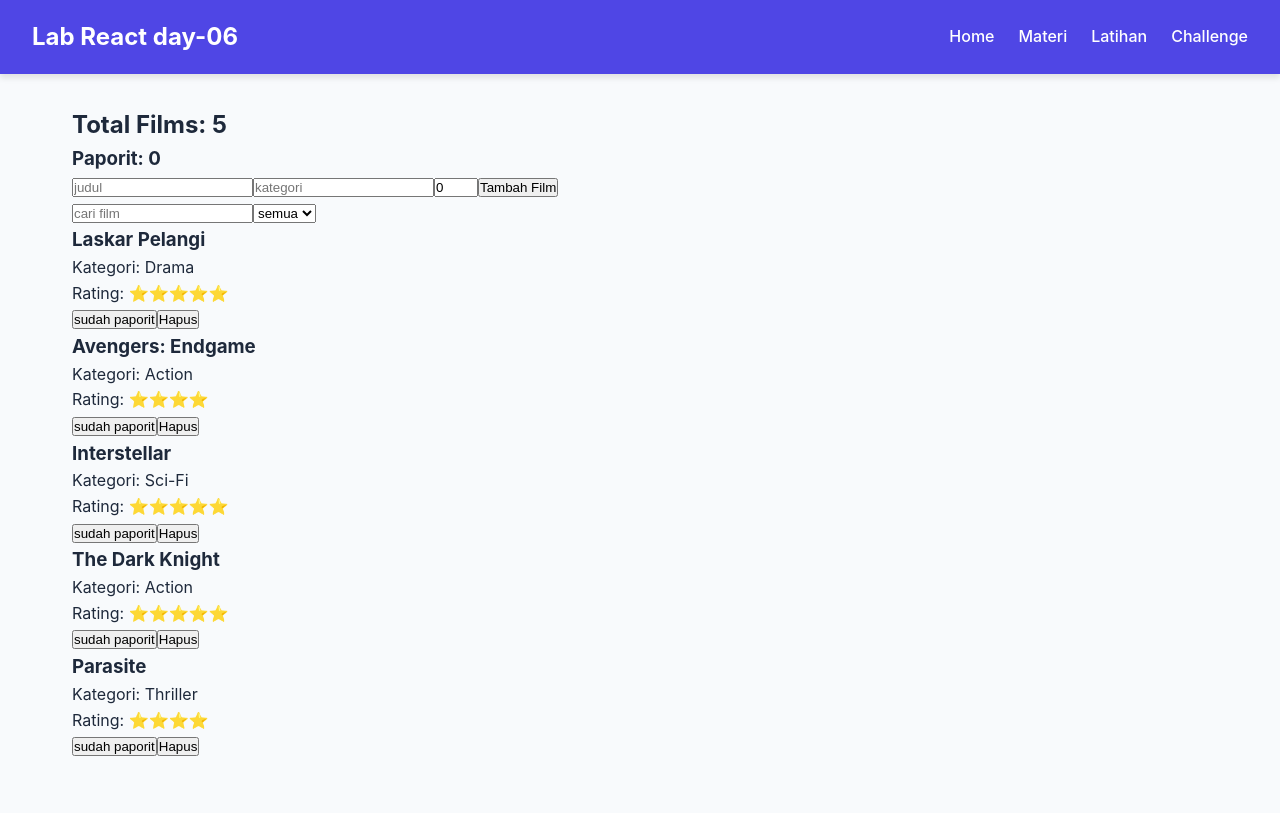
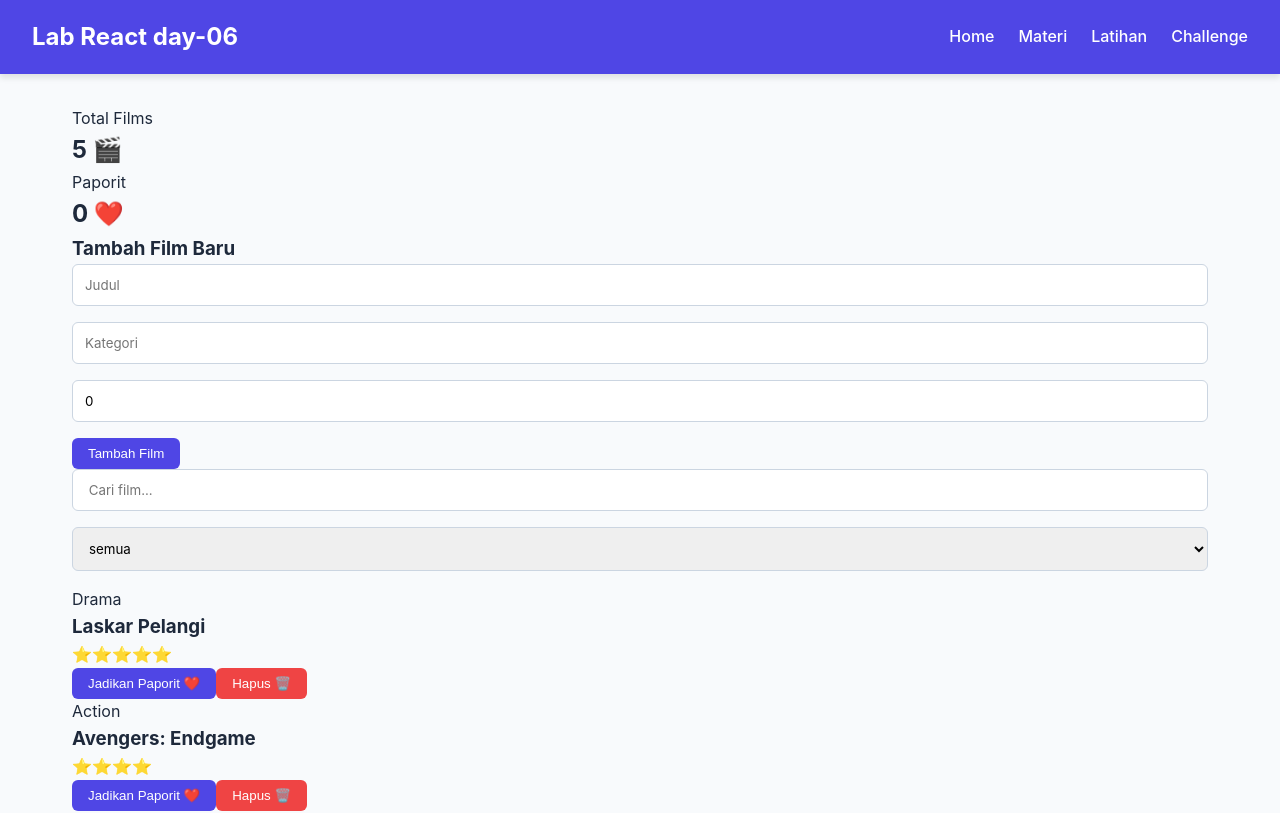
Before and after one commit to AN-maz/logic-challenge, a React (Vite) app in the folder day06-react/: page /challenge in a window 1280 px wide. Shown: the top 813 px of the page. Built offline with nearby package versions, Linux system fonts and the light colour scheme.

Commit message:
feat: add style in challenge

```diff
--- a/day06-react/src/pages/Challenge/MovieCard.jsx
+++ b/day06-react/src/pages/Challenge/MovieCard.jsx
@@ -1,22 +1,26 @@
 function MovieCard({ film, onDelete, onToggle }) {
+    return (
+        <div className="movie-card">
+            <div className="movie-info">
+                <span className="movie-genre">{film.genre}</span>
+                <h3 className="movie-title">{film.judul}</h3>
+                <p className="movie-rating">{'⭐'.repeat(film.rating)}</p>
+                {film.favorit && <div className="badge-favorit">❤️ Paporit Pilem</div>}
+            </div>
 
-    return (
-        <div className="card">
-            <h3>{film.judul}</h3>
-            <p>Kategori: {film.genre}</p>
-            <p>Rating: {'⭐'.repeat(film.rating)}</p>
-
-            {film.favorit && <span>Paporit pilem</span>}
-
-            <button onClick={() => onToggle(film.id)}>
-                {film.favorit ? 'Belum paporit' : 'sudah paporit'}
-            </button>
-
-            <button onClick={() => onDelete(film.id)}>
-                Hapus
-            </button>
+            <div className="card-actions">
+                <button
+                    className={`btn ${film.favorit ? 'btn-outline' : 'btn-primary'}`}
+                    onClick={() => onToggle(film.id)}
+                >
+                    {film.favorit ? 'Batal Paporit 💔' : 'Jadikan Paporit ❤️'}
+                </button>
+                <button className="btn btn-danger" onClick={() => onDelete(film.id)}>
+                    Hapus 🗑️
+                </button>
+            </div>
         </div>
     )
 }
 
-export default MovieCard
+export default MovieCard;
--- a/day06-react/src/pages/Challenge/MovieForm.jsx
+++ b/day06-react/src/pages/Challenge/MovieForm.jsx
@@ -28,31 +28,34 @@ function MovieForm({ onAdd }) {
     }
 
     return (
-        <form onSubmit={handleSubmit}>
+        <form className="movie-form" onSubmit={handleSubmit}>
+            <h3 className="form-title">Tambah Film Baru</h3>
+            <div className="form-inputs">
                 <input
                     type="text"
-                placeholder="judul"
+                    className="input-field"
+                    placeholder="Judul"
                     value={judul}
                     onChange={(e) => setJudul(e.target.value)}
                 />
-
                 <input
                     type="text"
-                placeholder="kategori"
+                    className="input-field"
+                    placeholder="Kategori"
                     value={kategori}
                     onChange={(e) => setKategori(e.target.value)}
                 />
-
                 <input
                     type="number"
+                    className="input-field"
                     min="1"
                     max="5"
-                placeholder="Rating"
+                    placeholder="Rating (1-5)"
                     value={rating}
                     onChange={(e) => setRating(e.target.value)}
                 />
-
-            <button type="submit">Tambah Film</button>
+                <button className="btn btn-primary" type="submit">Tambah Film</button>
+            </div>
         </form>
     )
 }
--- a/day06-react/src/pages/Challenge/index.jsx
+++ b/day06-react/src/pages/Challenge/index.jsx
@@ -17,7 +17,7 @@ function MovieList() {
     });
 
     const [filter, setFilter] = useState("semua");
-    const [seacrh, setsearch] = useState('');
+    const [search, setsearch] = useState('');
 
     useEffect(() => {
         localStorage.setItem('movies', JSON.stringify(films));
@@ -42,7 +42,7 @@ function MovieList() {
     const filterFilms = films.filter((f) => {
         const matchFilm = filter === 'semua' || f.kategori === filter;
 
-        const matchSearch = f.judul.toLowerCase().includes(seacrh.toLocaleLowerCase());
+        const matchSearch = f.judul.toLowerCase().includes(search.toLocaleLowerCase());
 
         return matchFilm && matchSearch;
     });
@@ -51,30 +51,49 @@ function MovieList() {
     const totalFavorit = films.filter((f) => f.favorit).length;
 
     return (
-        <div>
-            <h2>Total Films: {total}</h2>
-            <h3>Paporit: {totalFavorit}</h3>
+        <div className="movie-app-container">
 
+            <div className="movie-stats">
+                <div className="stat-box">
+                    <span>Total Films</span>
+                    <h2>{total} 🎬</h2>
+                </div>
+                <div className="stat-box highlight">
+                    <span>Paporit</span>
+                    <h2>{totalFavorit} ❤️</h2>
+                </div>
+            </div>
+
+
+            <div className="form-section">
                 <MovieForm onAdd={handleAdd} />
+            </div>
 
+
+            <div className="movie-controls">
                 <input
                     type="text"
-                placeholder="cari film"
-                value={seacrh}
+                    className="input-field search-input"
+                    placeholder=" Cari film..."
+                    value={search}
                     onChange={(e) => setsearch(e.target.value)}
                 />
+                <select className="input-field filter-select" onChange={(e) => setFilter(e.target.value)}>
+                    {kategoriUnik.map((k) => (<option key={k} value={k}>{k}</option>))}
+                </select>
+            </div>
 
-            <select onChange={(e) => setFilter(e.target.value)}>
-                {kategoriUnik.map((k) => (<option key={k}>{k}</option>))}
-            </select>
 
+            <div className="movie-grid">
                 {filterFilms.map((f) => (
                     <MovieCard
                         key={f.id}
                         film={f}
                         onDelete={handleDelete}
-                    onToggle={handleToggle} />
+                        onToggle={handleToggle}
+                    />
                 ))}
+            </div>
         </div>
     )
 }
```
Lines whose indentation alone changed are shown as unchanged.
